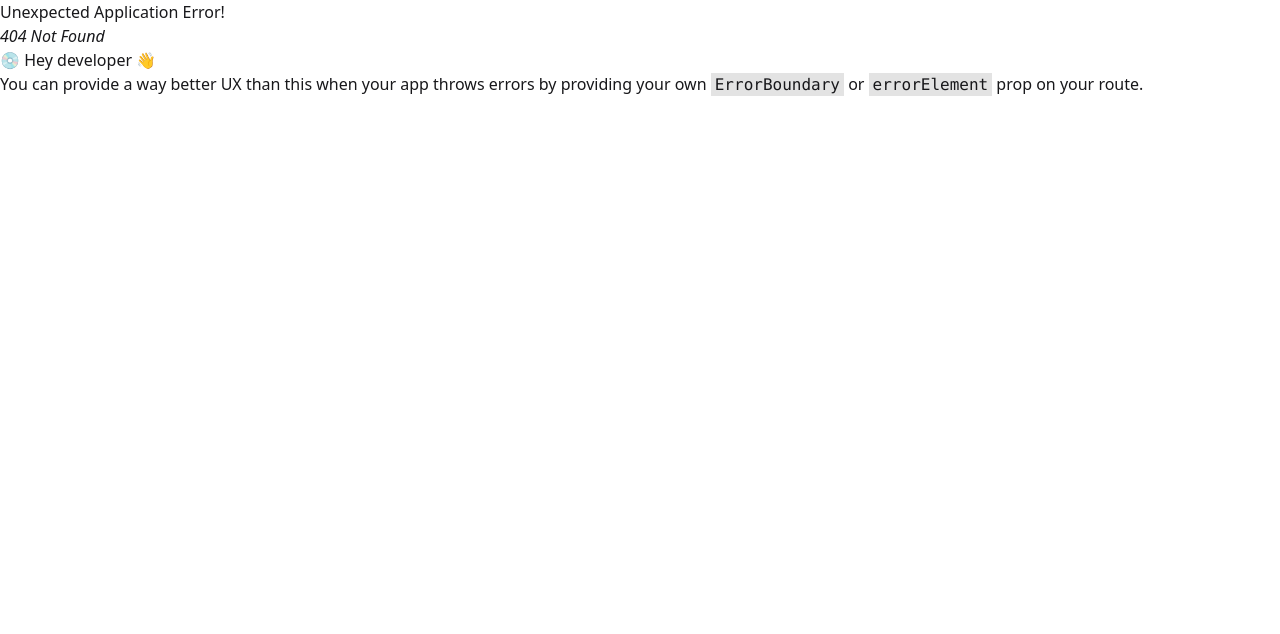
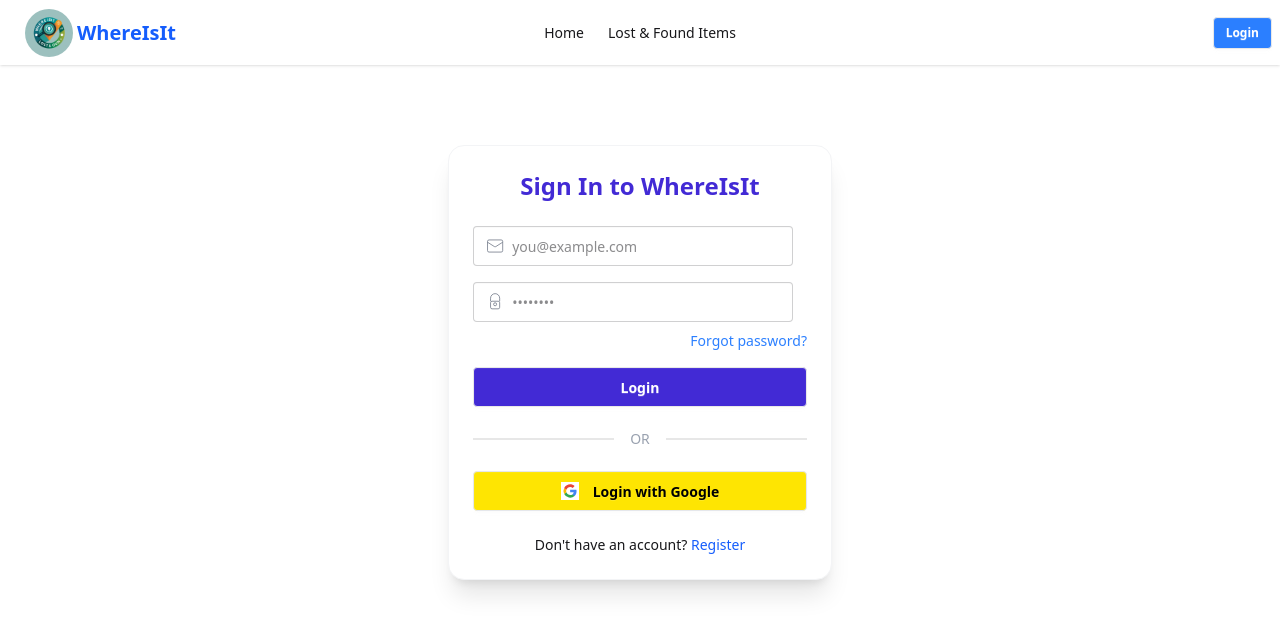
Before and after one commit to yeasinfohad347/Where-Is-It, a React (Vite) app: page /login in a window 1280 px wide. Before the commit this address had no page. Shown: the top 634 px of the page. Built offline with nearby package versions, Linux system fonts and the light colour scheme; no server answers.

Commit message:
add login page

```diff
--- a/package.json
+++ b/package.json
@@ -12,11 +12,13 @@
   "dependencies": {
     "@tailwindcss/vite": "^4.1.10",
     "firebase": "^11.9.1",
+    "motion": "^12.18.1",
     "react": "^19.1.0",
     "react-dom": "^19.1.0",
     "react-icons": "^5.5.0",
     "react-router": "^7.6.2",
     "react-tooltip": "^5.29.1",
+    "sweetalert2": "^11.22.0",
     "tailwindcss": "^4.1.10"
   },
   "devDependencies": {
--- a/src/components/Navbar.jsx
+++ b/src/components/Navbar.jsx
@@ -1,11 +1,11 @@
 import { Link, NavLink } from "react-router";
-import { useContext, useState } from "react";
-//import { AuthContext } from "../../context/AuthContext";
-import { Tooltip } from "react-tooltip";
+import { useContext } from "react";
 import logo from "../assets/logo.png";
+import { AuthContext } from "../contexts/AuthContest";
+
 
 const Navbar = () => {
-  const { user, logoutUser } = true;
+  const { user, logoutUser } = useContext(AuthContext);
 
   const navLinks = (
     <>
@@ -16,34 +16,15 @@
       </li>
       <li>
         <NavLink to="/allItems" className="hover:text-blue-500">
-          All Items
+          Lost & Found Items
         </NavLink>
       </li>
-      {user && (
-        <>
-          <li>
-            <NavLink to="/addItems" className="hover:text-blue-500">
-              Add Item
-            </NavLink>
-          </li>
-          <li>
-            <NavLink to="/myItems" className="hover:text-blue-500">
-              My Items
-            </NavLink>
-          </li>
-          <li>
-            <NavLink to="/allRecovered" className="hover:text-blue-500">
-              Recovered
-            </NavLink>
-          </li>
-        </>
-      )}
     </>
   );
 
   return (
     <div className="navbar bg-base-100 shadow-sm sticky top-0 z-50">
-      {/* Navbar Start (Mobile) */}
+      {/* Navbar Start */}
       <div className="navbar-start">
         <div className="dropdown">
           <div tabIndex={0} role="button" className="btn btn-ghost lg:hidden">
@@ -70,9 +51,9 @@
           </ul>
         </div>
         <Link to="/" className="btn btn-ghost text-xl text-blue-600 font-bold">
-          <div className="flex justify-center items-center gap-1">
-            <img src={logo} className="h-12 w-12 rounded-[50%]" alt="" />
-            <h1 className="md:block hidden ">WhereIsIt</h1>
+          <div className="flex items-center gap-1">
+            <img src={logo} className="h-12 w-12 rounded-full" alt="logo" />
+            <span className="hidden md:block">WhereIsIt</span>
           </div>
         </Link>
       </div>
@@ -82,28 +63,44 @@
         <ul className="menu menu-horizontal px-1">{navLinks}</ul>
       </div>
 
-      {/* Navbar End (Profile/Logout/Login) */}
+      {/* Navbar End */}
       <div className="navbar-end">
         {user ? (
           <div className="dropdown dropdown-end">
-            <div tabIndex={0} className="btn btn-ghost btn-circle avatar">
-              <div className="w-10 rounded-full ring ring-blue-500 ring-offset-base-100 ring-offset-2">
+            <div
+              tabIndex={0}
+              role="button"
+              className="btn btn-ghost btn-circle avatar tooltip tooltip-bottom"
+              data-tip={user.displayName}
+            >
+              <div className="w-10 rounded-full">
                 <img
+                  alt="User Profile"
                   src={user.photoURL || "/default-avatar.png"}
-                  alt="profile"
-                  data-tooltip-id="tooltip-profile"
                 />
               </div>
             </div>
             <ul
               tabIndex={0}
-              className="menu menu-sm dropdown-content mt-3 z-[1] p-2 shadow bg-base-100 rounded-box w-52"
+              className="menu menu-sm dropdown-content bg-base-100 rounded-box z-[1] mt-3 w-52 p-2 shadow"
             >
               <li>
-                <span className="text-center font-medium">
+                <span className="justify-between font-medium">
                   {user.displayName}
                 </span>
               </li>
+              <div className="divider my-1"></div>
+              {/* Private Routes in Profile Dropdown */}
+              <li>
+                <Link to="/addItems">Add Lost & Found Item</Link>
+              </li>
+              <li>
+                <Link to="/allRecovered">All Recovered Items</Link>
+              </li>
+              <li>
+                <Link to="/myItems">Manage My Items</Link>
+              </li>
+              <div className="divider my-1"></div>
               <li>
                 <button
                   onClick={logoutUser}
--- a/src/contexts/AuthProvider.jsx
+++ b/src/contexts/AuthProvider.jsx
@@ -1,7 +1,8 @@
 import React, { useEffect, useState } from 'react';
-import { AuthContext } from './AuthContext';
+
 import { createUserWithEmailAndPassword, GoogleAuthProvider, onAuthStateChanged, sendPasswordResetEmail, signInWithEmailAndPassword, signInWithPopup, signOut,  updateProfile } from 'firebase/auth';
 import { auth } from '../Firebase.init';
+import { AuthContext } from './AuthContest';
 
 
 const provider=new GoogleAuthProvider();
--- a/src/layouts/HomeLayouts.jsx
+++ b/src/layouts/HomeLayouts.jsx
@@ -1,11 +1,12 @@
 import React from 'react';
 import Home from '../pages/Home';
 import { Outlet } from 'react-router';
+import Navbar from '../components/Navbar';
 
 const HomeLayouts = () => {
     return (
         <div>
-            <Home></Home>
+            <Navbar/>
             <Outlet></Outlet>
         </div>
     );
--- a/src/main.jsx
+++ b/src/main.jsx
@@ -4,9 +4,12 @@
 import App from './App.jsx'
 import { RouterProvider } from 'react-router'
 import router from './routes/Routes.jsx'
+import AuthProvider from './contexts/AuthProvider.jsx'
 
 createRoot(document.getElementById('root')).render(
   <StrictMode>
-    <RouterProvider router={router}/>
+    <AuthProvider>
+      <RouterProvider router={router}/>
+    </AuthProvider>
   </StrictMode>,
 )
--- a/src/pages/Home.jsx
+++ b/src/pages/Home.jsx
@@ -4,7 +4,7 @@
 const Home = () => {
     return (
         <div>
-            <Navbar/>
+
         </div>
     );
 };
--- a/src/pages/Login.jsx
+++ b/src/pages/Login.jsx
@@ -0,0 +1,183 @@
+import React, { use, useContext, useRef, useState } from "react";
+import { Link, useLocation, useNavigate } from "react-router";
+import Swal from "sweetalert2";
+import { motion } from "framer-motion";
+import { AuthContext } from "../contexts/AuthContest";
+//import { Helmet } from "react-helmet-async";
+
+const Login = () => {
+  const [error, setError] = useState("");
+  const emailRef = useRef();
+  const navigate = useNavigate();
+  const location = useLocation();
+  const { loginUser, signInWithGoogle } = useContext(AuthContext)
+
+  const handleGoogleSignIn = () => {
+    signInWithGoogle()
+      .then(() => {
+        navigate(location.state ? location.state : "/");
+      })
+      .catch((err) => {
+        console.log(err);
+      });
+  };
+
+  const handleSubmit = (e) => {
+    e.preventDefault();
+    const email = e.target.email.value;
+    const password = e.target.password.value;
+    loginUser(email, password)
+      .then(() => {
+        Swal.fire({
+          title: "Logged in Successfully!",
+          icon: "success",
+        });
+        navigate(location.state ? location.state : "/");
+      })
+      .catch(() => {
+        setError("Wrong email or password.");
+      });
+  };
+
+  const handleForgotPasswordClick = () => {
+    const email = emailRef.current?.value || "";
+    navigate("/auth/forgot-password", { state: { email } });
+  };
+
+  return (
+    <motion.div
+      initial={{ opacity: 0, y: 50 }}
+      animate={{ opacity: 1, y: 0 }}
+      transition={{ duration: 0.6, ease: "easeOut" }}
+      className="card bg-base-100 w-full max-w-sm shadow-xl mx-auto mt-20 rounded-2xl border border-gray-100"
+    >
+      {/* <Helmet>
+        <title>Login | WhereIsIt</title>
+      </Helmet> */}
+
+      <div className="card-body">
+        <h2 className="text-2xl font-bold text-center text-primary">
+          Sign In to WhereIsIt
+        </h2>
+
+        <form onSubmit={handleSubmit} className="mt-4">
+          {/* Email */}
+          <label className="input input-bordered flex items-center gap-2 mb-4">
+            <svg
+              className="h-5 w-5 text-gray-500"
+              xmlns="http://www.w3.org/2000/svg"
+              viewBox="0 0 24 24"
+              fill="none"
+              stroke="currentColor"
+            >
+              <rect width="20" height="16" x="2" y="4" rx="2"></rect>
+              <path d="m22 7-8.97 5.7a1.94 1.94 0 0 1-2.06 0L2 7"></path>
+            </svg>
+            <input
+              type="email"
+              name="email"
+              placeholder="you@example.com"
+              required
+              className="grow"
+              ref={emailRef}
+            />
+          </label>
+
+          {/* Password */}
+          <label className="input input-bordered flex items-center gap-2 mb-2">
+            <svg
+              className="h-5 w-5 text-gray-500"
+              xmlns="http://www.w3.org/2000/svg"
+              fill="none"
+              stroke="currentColor"
+              viewBox="0 0 24 24"
+            >
+              <path d="M12 17a2 2 0 1 0 0-4 2 2 0 0 0 0 4z"></path>
+              <path d="M6 11V7a6 6 0 1 1 12 0v4"></path>
+              <rect x="6" y="11" width="12" height="10" rx="2"></rect>
+            </svg>
+            <input
+              type="password"
+              name="password"
+              placeholder="••••••••"
+              required
+              className="grow"
+            />
+          </label>
+
+          {error && <p className="text-red-500 text-sm mt-1">{error}</p>}
+
+          <div className="text-right">
+            <button
+              type="button"
+              onClick={handleForgotPasswordClick}
+              className="text-sm text-blue-500 hover:underline"
+            >
+              Forgot password?
+            </button>
+          </div>
+
+          <button
+            type="submit"
+            className="btn bg-primary hover:bg-blue-800 text-white mt-4 w-full"
+          >
+            Login
+          </button>
+        </form>
+
+        {/* Divider */}
+        <div className="divider text-gray-400 text-sm">OR</div>
+
+        {/* Google Login */}
+        <button
+          onClick={handleGoogleSignIn}
+          className="btn bg-[#FEE502] text-black border border-gray-200 w-full"
+          type="button"
+        >
+          <svg
+            aria-label="Google logo"
+            width="18"
+            height="18"
+            xmlns="http://www.w3.org/2000/svg"
+            viewBox="0 0 512 512"
+          >
+            <g>
+              <path d="m0 0H512V512H0" fill="#fff"></path>
+              <path
+                fill="#34a853"
+                d="M153 292c30 82 118 95 171 60h62v48A192 192 0 0190 341"
+              ></path>
+              <path
+                fill="#4285f4"
+                d="m386 400a140 175 0 0053-179H260v74h102q-7 37-38 57"
+              ></path>
+              <path
+                fill="#fbbc02"
+                d="m90 341a208 200 0 010-171l63 49q-12 37 0 73"
+              ></path>
+              <path
+                fill="#ea4335"
+                d="m153 219c22-69 116-109 179-50l55-54c-78-75-230-72-297 55"
+              ></path>
+            </g>
+          </svg>
+          <span className="ml-2">Login with Google</span>
+        </button>
+
+        {/* Register Link */}
+        <p className="text-center text-sm mt-4">
+          Don't have an account?{" "}
+          <Link
+            to="/register"
+            state={location.state}
+            className="text-blue-600 hover:underline"
+          >
+            Register
+          </Link>
+        </p>
+      </div>
+    </motion.div>
+  );
+};
+
+export default Login;
--- a/src/routes/Routes.jsx
+++ b/src/routes/Routes.jsx
@@ -1,12 +1,26 @@
 import { createBrowserRouter } from "react-router";
 
 import HomeLayouts from "../layouts/HomeLayouts";
+import Login from "../pages/Login";
+import Home from "../pages/Home";
 
 const router = createBrowserRouter([
   {
     path: "/",
-    element: <HomeLayouts/>
+    element: <HomeLayouts/>,
+    children:[
+        {
+            path:'/',
+            index:true,
+            element:<Home/>
+        },
+        {
+            path:'/login',
+            element:<Login/>
+        }
+    ]
   },
+
 ]);
 
 export default router;
```
Also changed, not shown: 1 other file (tests, documents, lock files or other folders).
